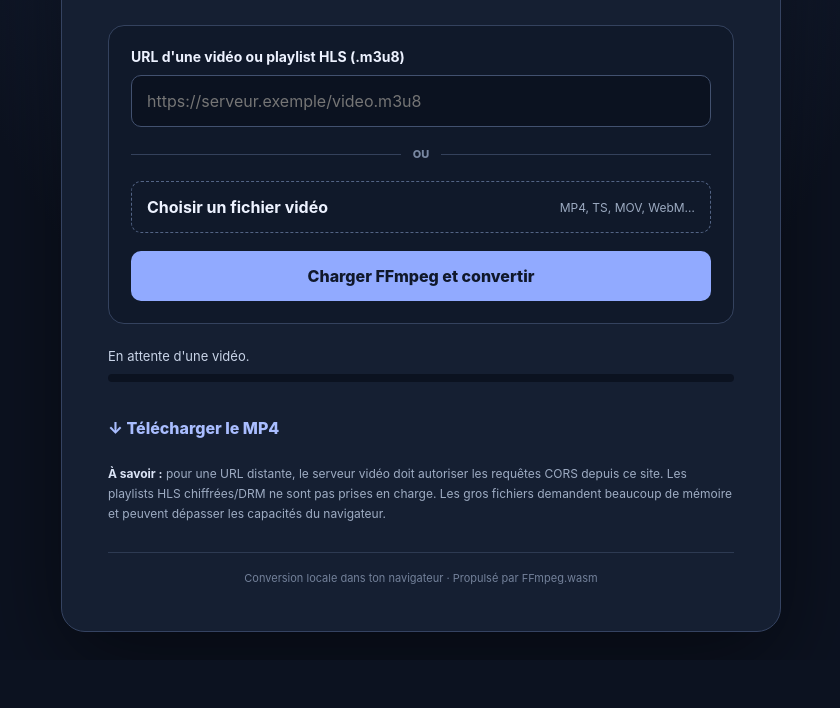
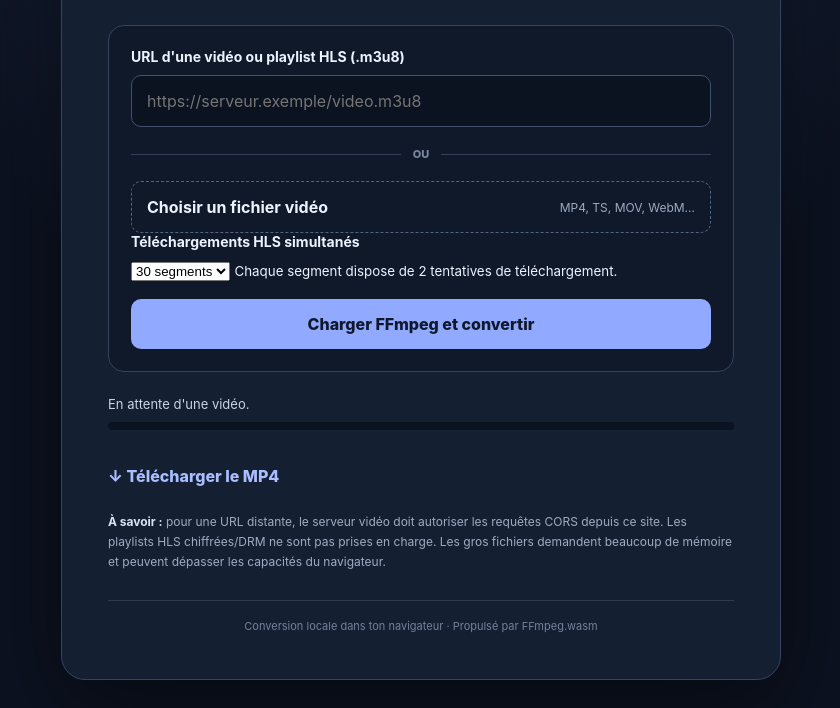
Before and after one commit to luilautre/ffmpeg-web-server, a website built with Vite: page index.html in a window 1280 px wide. Shown: the part 241-949 px from the top of the page, without its empty margins (219-1059 px from the left). Before the commit the page ends 901 px from the top, so only its background shows below. Built offline with nearby package versions, Linux system fonts and the light colour scheme.

Commit message:
Add HLS download concurrency selector

```diff
--- a/index.html
+++ b/index.html
@@ -17,6 +17,15 @@
       <div class="or"><span>OU</span></div>
       <label class="file-pick" for="sourceFile"><strong>Choisir un fichier vidéo</strong><span id="fileName">MP4, TS, MOV, WebM…</span></label>
       <input id="sourceFile" type="file" accept="video/*,.ts,.mkv,.avi,.mov,.mp4,.webm" hidden>
+      <label class="field-label settings-label" for="parallelSelect">Téléchargements HLS simultanés</label>
+      <select id="parallelSelect">
+        <option value="5">5 segments</option>
+        <option value="10">10 segments</option>
+        <option value="15">15 segments</option>
+        <option value="20">20 segments</option>
+        <option value="30" selected>30 segments</option>
+      </select>
+      <small class="setting-help">Chaque segment dispose de 2 tentatives de téléchargement.</small>
       <button id="convertBtn" type="button">Charger FFmpeg et convertir</button>
     </section>
     <section class="progress-wrap">
```
